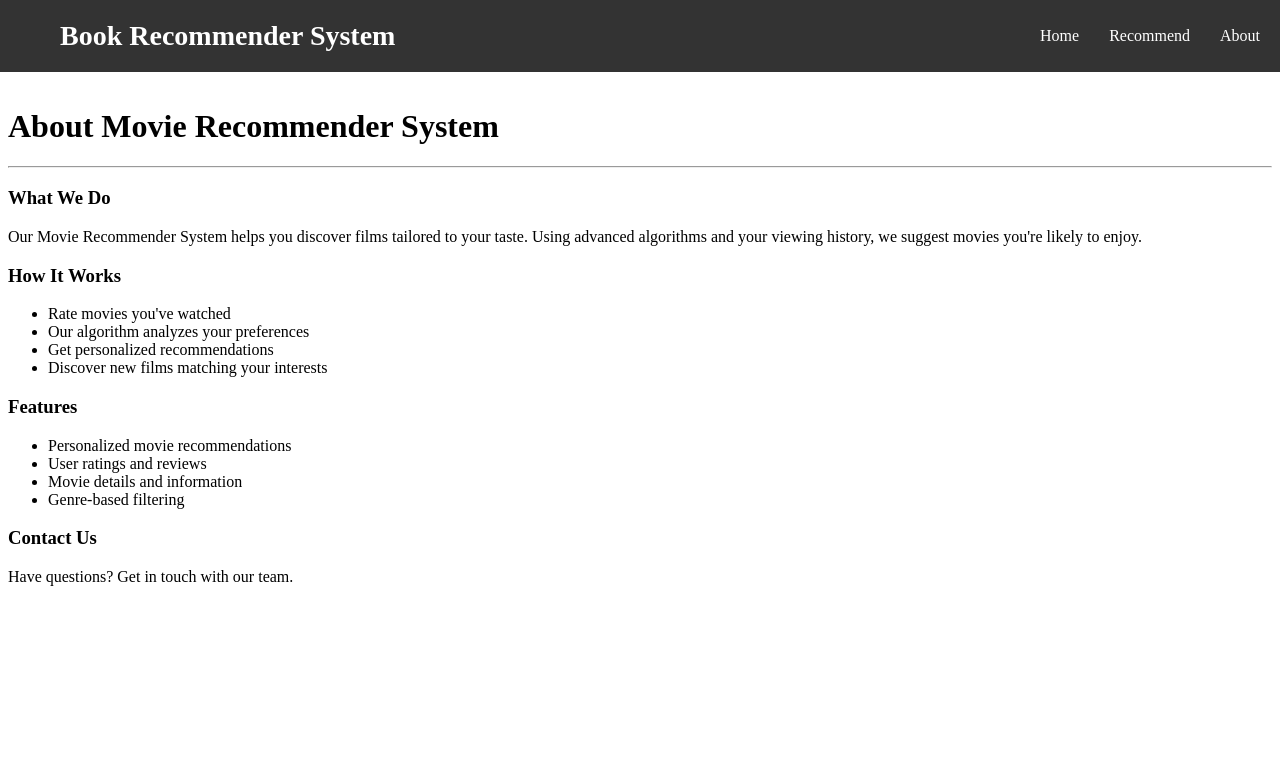
After one commit to rifat1025/book-recommend-system, a Django app: page /about/ in a window 1280 px wide. The commit adds this page. Shown: the top 783 px of the page. Run offline with Django 5.2, Linux system fonts and the light colour scheme; parts of the project's set-up code (start-up, migrations or seed data) failed here and were passed over.

Commit message:
added paginatin+navbar

```diff
--- /dev/null
+++ b/system/templates/system/about.html
@@ -0,0 +1,39 @@
+{% include "system/header.html" %}
+<div class="container mt-5">
+    <div class="row">
+        <div class="col-md-8 offset-md-2">
+            <h1>About Movie Recommender System</h1>
+            <hr>
+
+            <section class="mb-4">
+                <h3>What We Do</h3>
+                <p>Our Movie Recommender System helps you discover films tailored to your taste. Using advanced algorithms and your viewing history, we suggest movies you're likely to enjoy.</p>
+            </section>
+
+            <section class="mb-4">
+                <h3>How It Works</h3>
+                <ul>
+                    <li>Rate movies you've watched</li>
+                    <li>Our algorithm analyzes your preferences</li>
+                    <li>Get personalized recommendations</li>
+                    <li>Discover new films matching your interests</li>
+                </ul>
+            </section>
+
+            <section class="mb-4">
+                <h3>Features</h3>
+                <ul>
+                    <li>Personalized movie recommendations</li>
+                    <li>User ratings and reviews</li>
+                    <li>Movie details and information</li>
+                    <li>Genre-based filtering</li>
+                </ul>
+            </section>
+
+            <section class="mb-4">
+                <h3>Contact Us</h3>
+                <p>Have questions? <a href#"#">Get in touch</a> with our team.</p>
+            </section>
+        </div>
+    </div>
+</div>
--- /dev/null
+++ b/system/templates/system/header.html
@@ -0,0 +1,63 @@
+<!-- filepath: /home/rifar-sarker/recommend/system/templates/system/header.html -->
+<header>
+    <div class="header-container">
+        <div class="logo">
+            <h1>Book Recommender System</h1>
+        </div>
+        <nav class="navbar">
+            <ul>
+                <li><a href="{% url 'index' %}">Home</a></li>
+                <li><a href="{% url 'recommend' %}">Recommend</a></li>
+                <li><a href="{% url 'about' %}">About</a></li>
+            </ul>
+        </nav>
+    </div>
+</header>
+
+<style>
+header {
+    position: fixed;
+    top: 0;
+    left: 0;
+    width: 100%;
+    background: #333;
+    color: #fff;
+    padding: 20px;
+    z-index: 1000;
+}
+
+.header-container {
+    max-width: 1200px;
+    margin: auto;
+    display: flex;
+    justify-content: space-between;
+    align-items: center;
+}
+
+.logo h1 {
+    margin: 0;
+    font-size: 28px;
+}
+
+.navbar ul {
+    list-style: none;
+    display: flex;
+    gap: 30px;
+    margin: 0;
+}
+
+.navbar a {
+    color: #fff;
+    text-decoration: none;
+    font-size: 16px;
+}
+
+.navbar a:hover {
+    color: #ffc107;
+}
+
+/* Important: Add space below fixed header */
+body {
+    padding-top: 100px;  /* adjust depending on header height */
+}
+</style>
--- a/system/urls.py
+++ b/system/urls.py
@@ -2,6 +2,8 @@ from django.urls import path
 from . import views
 
 
-urlpatterns = [    path('', views.index, name='index'),
+urlpatterns = [
+               path('', views.index, name='index'),
                path('recommend/', views.recommend, name='recommend'),
+               path('about/', views.about, name='about'),
 ]
--- a/system/views.py
+++ b/system/views.py
@@ -1,37 +1,43 @@
 from django.shortcuts import render
 import pickle
 import numpy as np
+from django.core.paginator import Paginator
 
 # load pickle
 popular = pickle.load(open('picklefile/popularity_df', 'rb'))
 pt = pickle.load(open('picklefile/pt.pkl', 'rb'))
 books_df = pickle.load(open('picklefile/books.pkl', 'rb'))
 similarity_scores = pickle.load(open('picklefile/similarity_scores.pkl', 'rb'))
-print(popular.head())
+# print(popular.head())
 
 
 def index(request):
-    # convert popular DataFrame to list of dicts
+
     books_list = popular.to_dict('records')
 
-    # optional: clean column names
-    popular.columns = popular.columns.str.strip()
 
     for book in books_list:
-        book['title'] = book.get('Book-Title', 'No Title')
-        book['author'] = book.get('Book-Author', 'Unknown')
-        book['publisher'] = book.get('Publisher', 'Unknown')
-        book['rating'] = book.get('avg_rating', 0)
-        book['votes'] = book.get('num_ratings', 0)
+        book['title'] = book.get('Book-Title')
+        book['author'] = book.get('Book-Author')
+        book['publisher'] = book.get('Publisher')
+        book['rating'] = book.get('avg_rating')
+        book['votes'] = book.get('num_ratings')
         img = book.get('Image-URL-M')
+
         if img:
             img = img.replace('http://', 'https://')
-        book['image'] = img or 'https://via.placeholder.com/250x300'
+        book['image'] = img
 
-    return render(request, 'system/index.html', {'books': books_list})
+        paginator = Paginator(books_list, 20)  # Show 25 contacts per page.
+
+        page_number = request.GET.get("page")
+        page_obj = paginator.get_page(page_number)
+
+    return render(request, 'system/index.html', {'books': page_obj})
 
 def recommend(request):
     user_input = request.POST.get('search')
+
 
     if user_input not in pt.index:
         return render(request, 'system/reommend.html', {'data': [], 'error': f"Book '{user_input}' not found!"})
@@ -39,7 +45,7 @@ def recommend(request):
     book_idx = int(np.where(pt.index == user_input)[0][0])
 
     sim_scores = list(enumerate(similarity_scores[book_idx]))
-    sim_scores = sorted(sim_scores, key=lambda x: x[1], reverse=True)[1:7]
+    sim_scores = sorted(sim_scores, key=lambda x: x[1], reverse=True)[0:7]
 
     data = []
     for i in sim_scores:
@@ -61,3 +67,6 @@ def recommend(request):
         data.append(book_data)
 
     return render(request,'system/reommend.html', {'data': data})
+
+def about(request):
+    return render(request, 'system/about.html')
```
Also changed, not shown: system/templates/system/index.html (+13 -5 lines), system/templates/system/pagination.html (added, +56 -0 lines), system/templates/system/reommend.html (+5 -4 lines), README.md.
